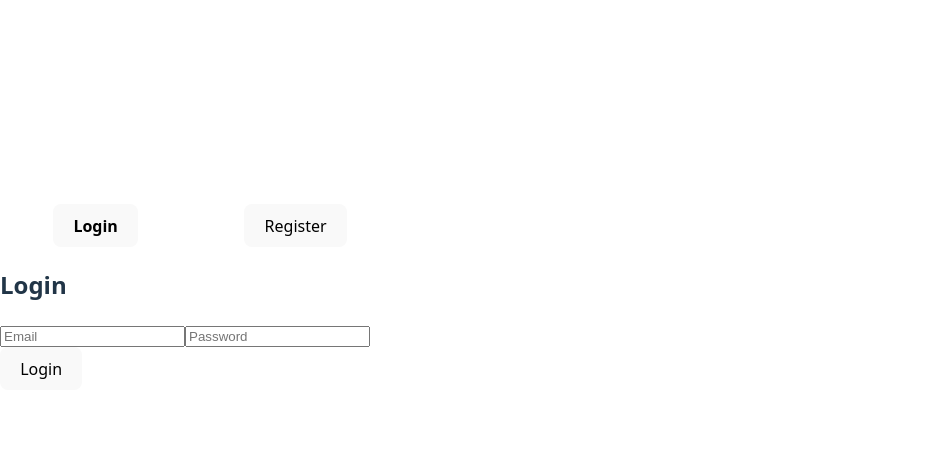
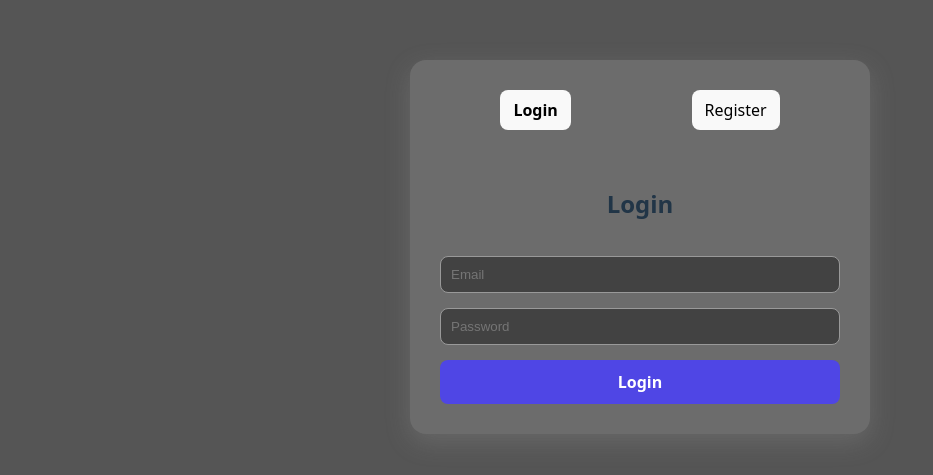
Before and after one commit to Lance-Thommas/yellow-chatbot, a React app in the folder frontend/: page /login in a window 1280 px wide. Shown: the part 153-628 px from the top of the page, without its empty margins (0-933 px from the left). Built offline with nearby package versions, Linux system fonts and the light colour scheme; the HTML template or start-up script is replaced by a standard one.

Commit message:
Updated Login.jsx

```diff
--- a/frontend/src/pages/Login.jsx
+++ b/frontend/src/pages/Login.jsx
@@ -2,7 +2,7 @@ import { useState } from "react";
 import api from "../api/client.js";
 
 export default function Login({ onLogin }) {
-  const [isLogin, setIsLogin] = useState(true); // toggle login/register
+  const [isLogin, setIsLogin] = useState(true);
   const [email, setEmail] = useState("");
   const [password, setPassword] = useState("");
   const [error, setError] = useState("");
@@ -17,10 +17,7 @@ export default function Login({ onLogin }) {
       if (!isLogin) {
         await api.post("/users/", { email, password });
       }
-
       await api.post("/login/", { email, password });
-
-      // Navigate after login/register
       onLogin();
     } catch (err) {
       setError(err.response?.data?.detail || err.message);
@@ -30,7 +27,34 @@ export default function Login({ onLogin }) {
   };
 
   return (
-    <div style={{ maxWidth: "400px", margin: "auto", marginTop: "100px" }}>
+    <div
+      style={{
+        position: "fixed",
+        top: 0,
+        left: 0,
+        width: "100vw",
+        height: "100vh",
+        display: "flex",
+        justifyContent: "center",
+        alignItems: "center",
+        backgroundColor: "rgba(43, 43, 43, 0.8)",
+        backdropFilter: "blur(16px)",
+        zIndex: 9999,
+      }}
+    >
+      <div
+        style={{
+          width: "90%",
+          maxWidth: "400px",
+          backgroundColor: "rgba(145, 145, 145, 0.4)",
+          borderRadius: "16px",
+          padding: "30px",
+          display: "flex",
+          flexDirection: "column",
+          gap: "20px",
+          boxShadow: "0 8px 24px rgba(146, 146, 146, 0.30)",
+        }}
+      >
         <div
           style={{
             display: "flex",
@@ -43,7 +67,10 @@ export default function Login({ onLogin }) {
               setIsLogin(true);
               setError("");
             }}
-          style={{ fontWeight: isLogin ? "bold" : "normal" }}
+            style={{
+              fontWeight: isLogin ? "bold" : "normal",
+              padding: "8px 12px",
+            }}
           >
             Login
           </button>
@@ -52,15 +79,26 @@ export default function Login({ onLogin }) {
               setIsLogin(false);
               setError("");
             }}
-          style={{ fontWeight: !isLogin ? "bold" : "normal" }}
+            style={{
+              fontWeight: !isLogin ? "bold" : "normal",
+              padding: "8px 12px",
+            }}
           >
             Register
           </button>
         </div>
 
-      <form onSubmit={handleSubmit}>
-        <h2>{isLogin ? "Login" : "Register"}</h2>
-        {error && <p style={{ color: "red" }}>{error}</p>}
+        <form
+          onSubmit={handleSubmit}
+          style={{ display: "flex", flexDirection: "column", gap: "15px" }}
+        >
+          <h2 style={{ textAlign: "center" }}>
+            {isLogin ? "Login" : "Register"}
+          </h2>
+
+          {error && (
+            <p style={{ color: "red", textAlign: "center" }}>{error}</p>
+          )}
 
           <input
             type="email"
@@ -68,6 +106,13 @@ export default function Login({ onLogin }) {
             value={email}
             onChange={(e) => setEmail(e.target.value)}
             required
+            style={{
+              padding: "10px",
+              borderRadius: "8px",
+              border: "1px solid #999",
+              backgroundColor: "rgba(66, 66, 66, 1.0)",
+              color: "white",
+            }}
           />
           <input
             type="password"
@@ -75,9 +120,28 @@ export default function Login({ onLogin }) {
             value={password}
             onChange={(e) => setPassword(e.target.value)}
             required
+            style={{
+              padding: "10px",
+              borderRadius: "8px",
+              border: "1px solid #999",
+              backgroundColor: "rgba(66, 66, 66, 1.0)",
+              color: "white",
+            }}
           />
 
-        <button type="submit" disabled={loading}>
+          <button
+            type="submit"
+            disabled={loading}
+            style={{
+              padding: "10px",
+              borderRadius: "8px",
+              backgroundColor: "#4f46e5",
+              color: "white",
+              fontWeight: "bold",
+              cursor: loading ? "not-allowed" : "pointer",
+              opacity: loading ? 0.6 : 1,
+            }}
+          >
             {loading
               ? isLogin
                 ? "Logging in..."
@@ -88,5 +152,6 @@ export default function Login({ onLogin }) {
           </button>
         </form>
       </div>
+    </div>
   );
 }
```
Lines whose indentation alone changed are shown as unchanged.
